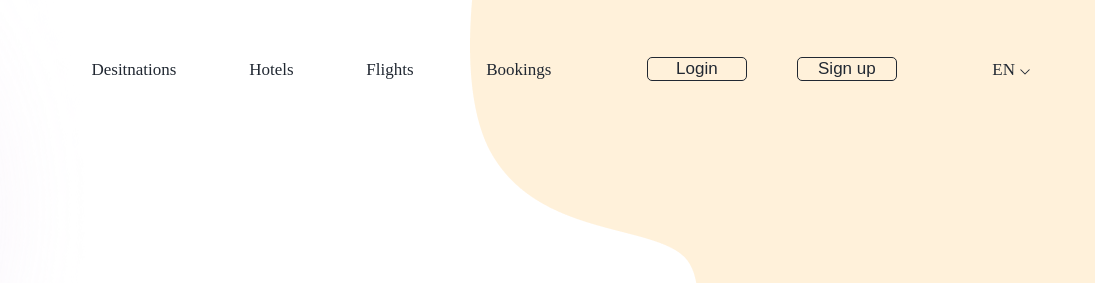
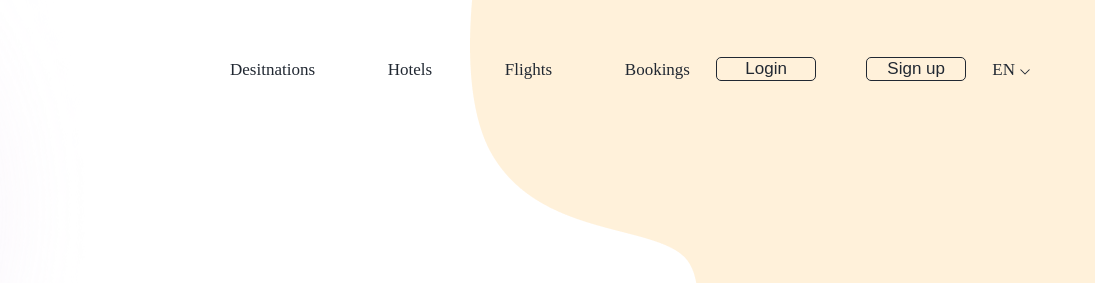
Before and after one commit to natiasaghliani/Project-Travel, a plain HTML site: page index.html in a window 1280 px wide. Shown: the top 283 px of the page, 185-1280 px from the left. Drawn offline with Linux system fonts and the light colour scheme.

Commit message:
header corection

```diff
--- a/index.html
+++ b/index.html
@@ -10,11 +10,15 @@
 </head>
 <body>
 
+    <div class="body">
+
         <header>
             <div class="container">
                 <a href="#">
                     <img src="images/logo.png" alt="logo">
                 </a>
+
+                <div>
                     <ul>
                         <li>
                             <a href="#">Desitnations</a>
@@ -30,7 +34,7 @@
                         </li>
                     </ul>
 
-            <div>
+                    <div class="button1">
                         <button>Login</button>
                         <button>Sign up</button>
                     </div>
@@ -38,7 +42,11 @@
                     <nav>EN</nav>
 
                 </div>
+
+            </div>
         </header>
+
+    </div>
 
 </body>
 </html>
--- a/scss/_style.scss
+++ b/scss/_style.scss
@@ -1,4 +1,8 @@
-body {
+.body {
+    max-width: 1440px;
+    width: 100%;
+    margin: 0 auto;
+
     background-image: url(../images/shadow.png), url(../images/right.png);
     background-position: top -18.84px left, top -108px right;
     background-repeat: no-repeat, no-repeat;
@@ -19,6 +23,13 @@ header {
         justify-content: space-between;
         align-items: center;
 
+        div {
+            display: flex;
+            justify-content: space-between;
+            align-items: center;
+            width: 800px;
+
+
 
             ul {
                 width: 460px;
@@ -36,7 +47,7 @@ header {
                 }
             }
 
-        div {
+            .button1 {
                 width: 250px;
                 display: flex;
                 justify-content: space-between;
@@ -68,5 +79,7 @@ header {
                 color: #212832;
                 cursor: pointer;
             }
+
         }
     }
+}
```
Also changed, not shown: css/global.css, 1 other file. Lines whose indentation alone changed are shown as unchanged.
